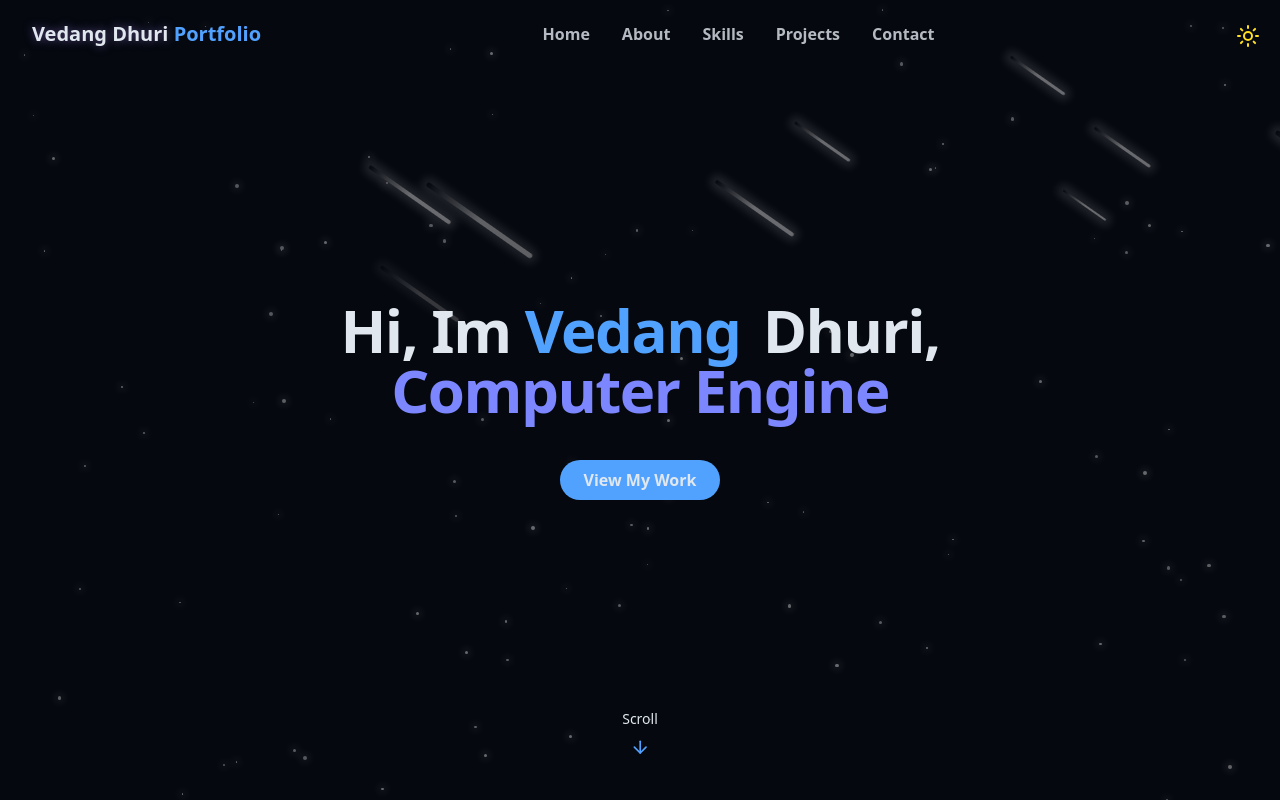
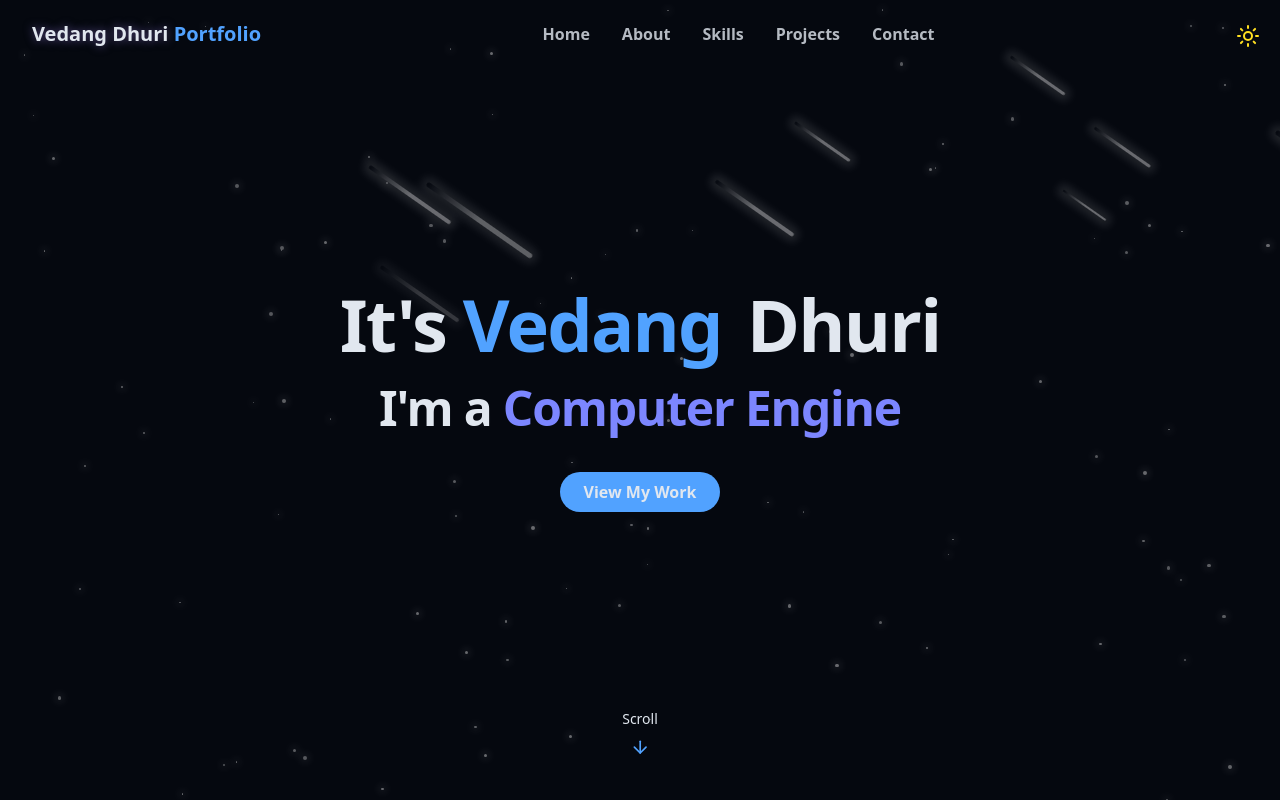
Before and after one commit to vedangdhuri/vedangdhuri.github.io, a React (Vite) app: page / in a window 1280 px wide. Shown: the top 800 px of the page. Built offline with nearby package versions, Linux system fonts and the light colour scheme.

Commit message:
first commit

```diff
--- a/src/components/HeroSection.jsx
+++ b/src/components/HeroSection.jsx
@@ -9,7 +9,7 @@ export const HeroSection = () => {
   const [text, setText] = useState("");
   const [delta, setDelta] = useState(300 - Math.random() * 100);
   const [index, setIndex] = useState(1);
-  const toRotate = ["Computer Engineer", "UI/UX Designer", "Photo Editor", "Also Love Gaming"];
+  const toRotate = ["Computer Engineer", "UI/UX Designer", "Photo Editor", "Gamer"];
   const period = 2000;
 
   useEffect(() => {
@@ -55,20 +55,23 @@ export const HeroSection = () => {
     >
       <div className="container max-w-4xl mx-auto text-center z-10">
         <div className="space-y-6">
-          <h1 className="text-4xl md:text-6xl font-bold tracking-tight">
-            <span className="opacity-0 animate-fade-in"> Hi, Im</span>
+          <h1 className="text-4xl md:text-7xl font-bold tracking-tight">
+            <span className="opacity-0 animate-fade-in"> It&apos;s</span>
             <span className="text-blue-400 opacity-0 animate-fade-in-delay-1 transition delay-150 ease-in-out hover:-translate-y-1 hover:scale-110 hover:text-indigo-500">
               {" "}
               Vedang
             </span>
             <span className="text-gradient ml-2 opacity-0 animate-fade-in-delay-2">
               {" "}
-              Dhuri,
-            </span>
-            <span>
-              <span className="text-4xl md:text-6xl font-bold tracking-tight text-indigo-400 animate-fade-in-delay-2"> {text}</span>
+              Dhuri
             </span>
           </h1>
+          <div>
+            <span className="text-4xl md:text-5xl font-bold tracking-tight animate-fade-in-delay-2">
+              I&apos;m a
+              <span className="text-4xl md:text-5xl font-bold tracking-tight text-indigo-400 animate-fade-in-delay-2"> {text}</span>
+            </span>
+          </div>
 
           <div className="pt-4 opacity-0 animate-fade-in-delay-4 flex flex-col sm:flex-row gap-4 justify-center">
             <a href="#projects" className="cosmic-button bg-blue-400 font-bold transistion delay-150 ease-in-out hover:-translate-y-1 hover:scale-110 hover:bg-indigo-500 hover:shadow-[0px_0px_25px_0px_rgba(124,134,225,1)]">
--- a/src/components/Navbar.jsx
+++ b/src/components/Navbar.jsx
@@ -78,7 +78,7 @@ export const Navbar = () => {
               : "opacity-0 pointer-events-none"
           )}
         >
-          {/* 🔥 Added ThemeToggle inside overlay too (top-right) */}
+          {/* Added ThemeToggle inside overlay too (top-right) */}
           {/* <div className="absolute top-5 right-5">
             <ThemeToggle />
           </div> */}
--- a/src/components/ProjectsSection.jsx
+++ b/src/components/ProjectsSection.jsx
@@ -23,7 +23,7 @@ const projects = [
   },
   {
     id: 3,
-    title: "E-commerce Platform",
+    title: "AES Encryption and Decryption in Java",
     description:
       "A Java application that uses AES for secure text encryption and decryption, demonstrating symmetric key cryptography to protect sensitive information.",
     image: "https://github.com/vedangdhuri/images/blob/main/aes-edcryption.png?raw=true",
```
